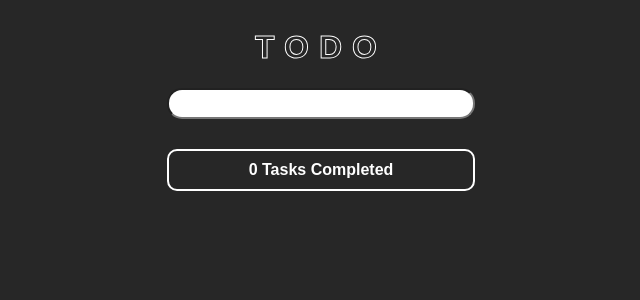
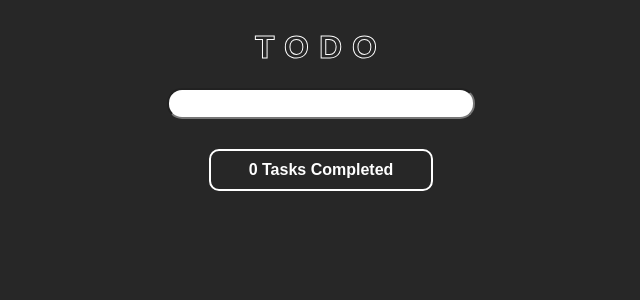
Before and after one commit to Winnerezy/TODO-LIST, a Vue app in the folder TODO LIST/: page / in a window 1280 px wide. Shown: the top 300 px of the page, without its empty margins (319-959 px from the left). Built offline with nearby package versions, Linux system fonts and the light colour scheme.

Commit message:
[Update] - More UI changes

```diff
--- a/TODO LIST/src/components/mainCard.vue
+++ b/TODO LIST/src/components/mainCard.vue
@@ -40,13 +40,15 @@ const del = (index) =>{
 <template>
     <header>
         <input type="text" @keydown.enter="addText" v-model="textInput">
+
+        <div id="completedCount">
+        <div>{{ completedCheck }} Tasks Completed</div>
+        </div>
     </header>
-    <div id="completedCount">
-        <div>{{ completedCheck }} Tasks Completed</div>
-    </div>
+
 
 <ul id="tasks">
-    <div v-for="(input, index) in inputs" :key="index" :class="{'completed': input-completed}" id="singleTask">
+    <div v-for="(input, index) in inputs" :key="index" :class="{'completed': input-completed}" id="singleTask" style="max-width: 350px;">
             <li>{{ input }}</li>
             <button @click="del(index)">Delete</button>
             <input type="radio" id="completed" @change="completed(index)">
@@ -59,26 +61,24 @@ const del = (index) =>{
 
 header{
     display: flex;
+    flex-direction: column;
     align-items: center;
-    justify-content: center;;
+    justify-content: center;
 }
 
 #completedCount{
-    display: grid;
+    display: flex;
     font-family: Arial;
     font-weight: bold;
     border: none;
-    place-content: center;
+    align-items: center;
+    justify-content: center;
     border: 2px solid white;
     padding: 10px;
     border-radius: 10px;
     margin-top: 30px;
     margin-bottom: 30px;
-}
-
-#main{
-    position: relative;
-    top: 50px;
+    width: 200px
 }
 
 input{
@@ -112,7 +112,6 @@ ul{
     border: 2px solid white;
     padding: 15px;
     border-radius: 10px;
-    max-width: 350px;
 }
 
 li{
```
